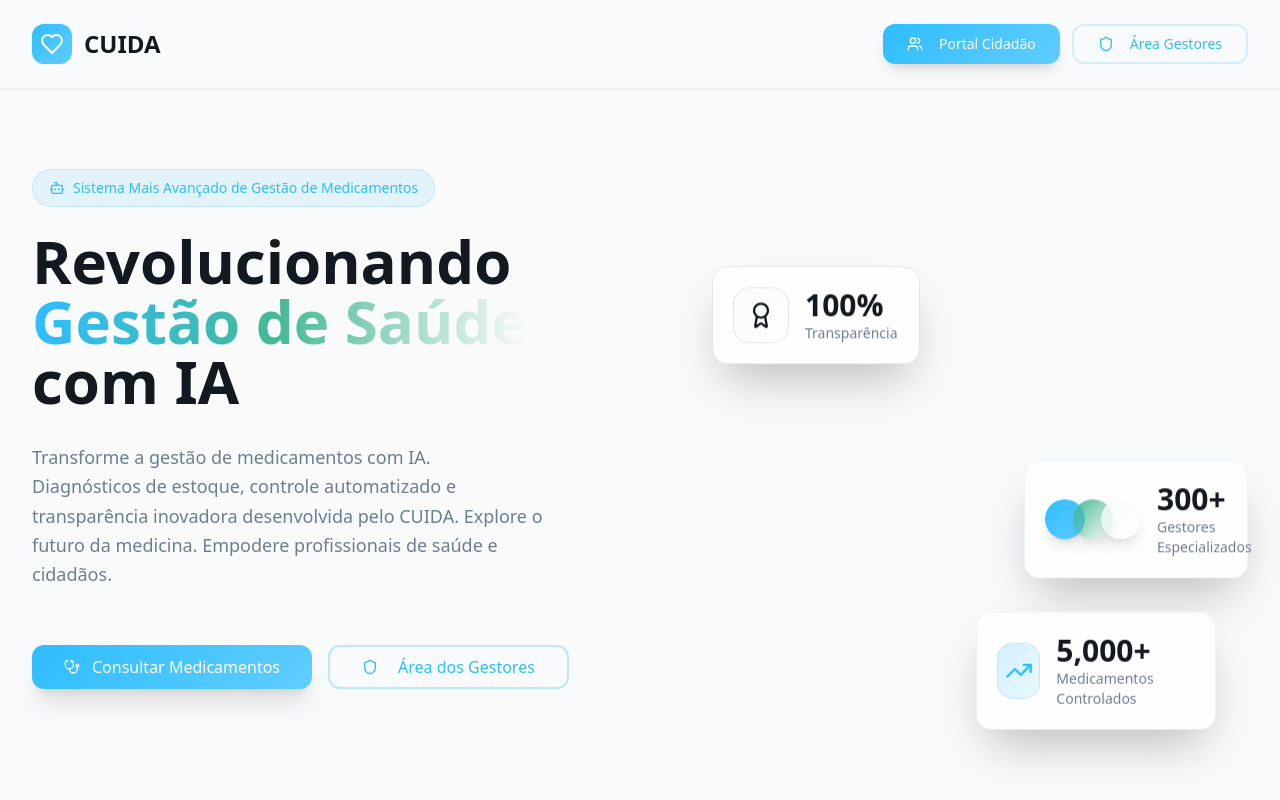
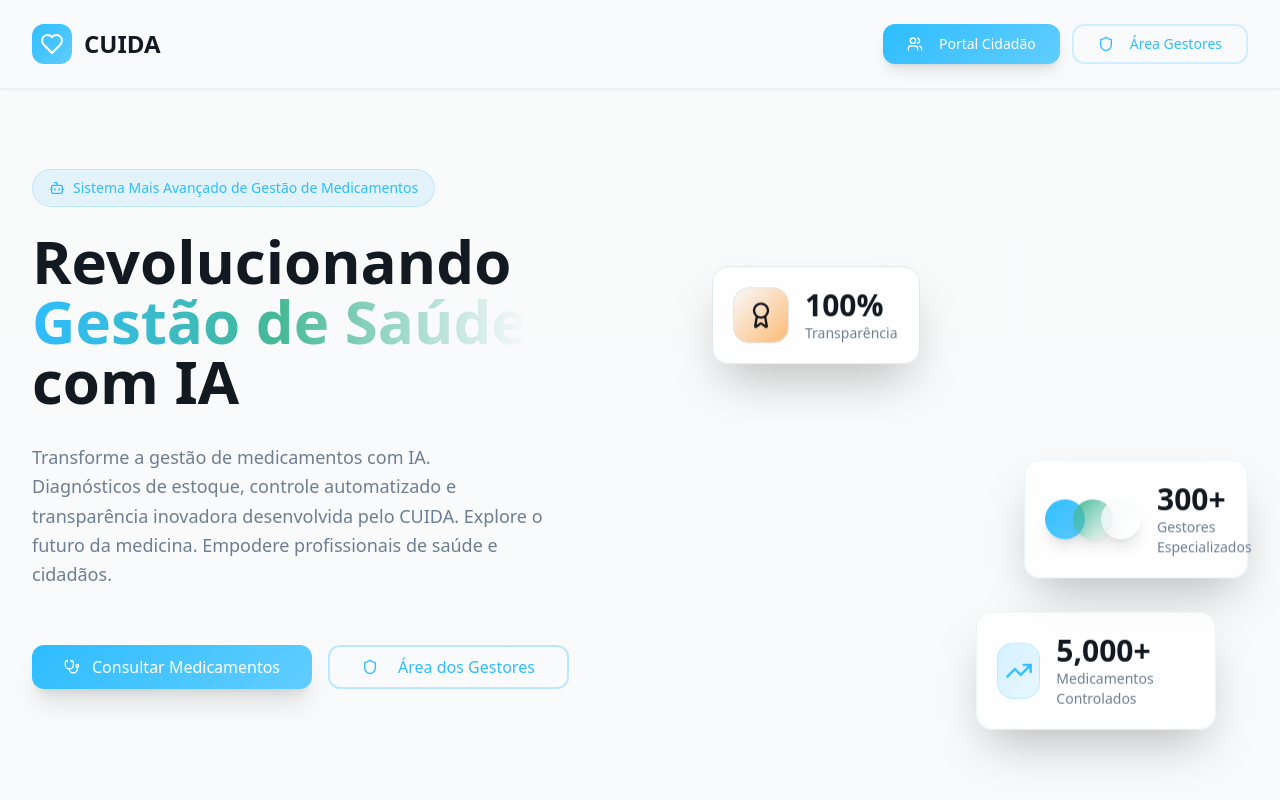
Before and after one commit to ThauannydaCruzz/cuida_web, a React (Vite) app: page / in a window 1280 px wide. Shown: the top 800 px of the page. Built offline with nearby package versions, Linux system fonts and the light colour scheme.

Commit message:
Visual edit in Lovable
Edited UI in Lovable

```diff
--- a/src/pages/Index.tsx
+++ b/src/pages/Index.tsx
@@ -118,7 +118,7 @@ const HomePage = () => {
               <Card className="absolute bottom-16 left-8 bg-card/80 backdrop-blur-sm shadow-2xl rounded-2xl p-5 w-52 animate-float border border-success/10">
                 <CardContent className="p-0">
                   <div className="flex items-center gap-4">
-                    <div className="w-14 h-14 bg-gradient-to-br from-success/20 to-success/10 rounded-2xl flex items-center justify-center border border-success/20">
+                    <div className="w-14 h-14 bg-gradient-to-br from-success/20 to-success/10 rounded-2xl flex items-center justify-center border border-success/20 bg-orange-300">
                       <Award className="w-7 h-7 text-success" />
                     </div>
                     <div>
```
